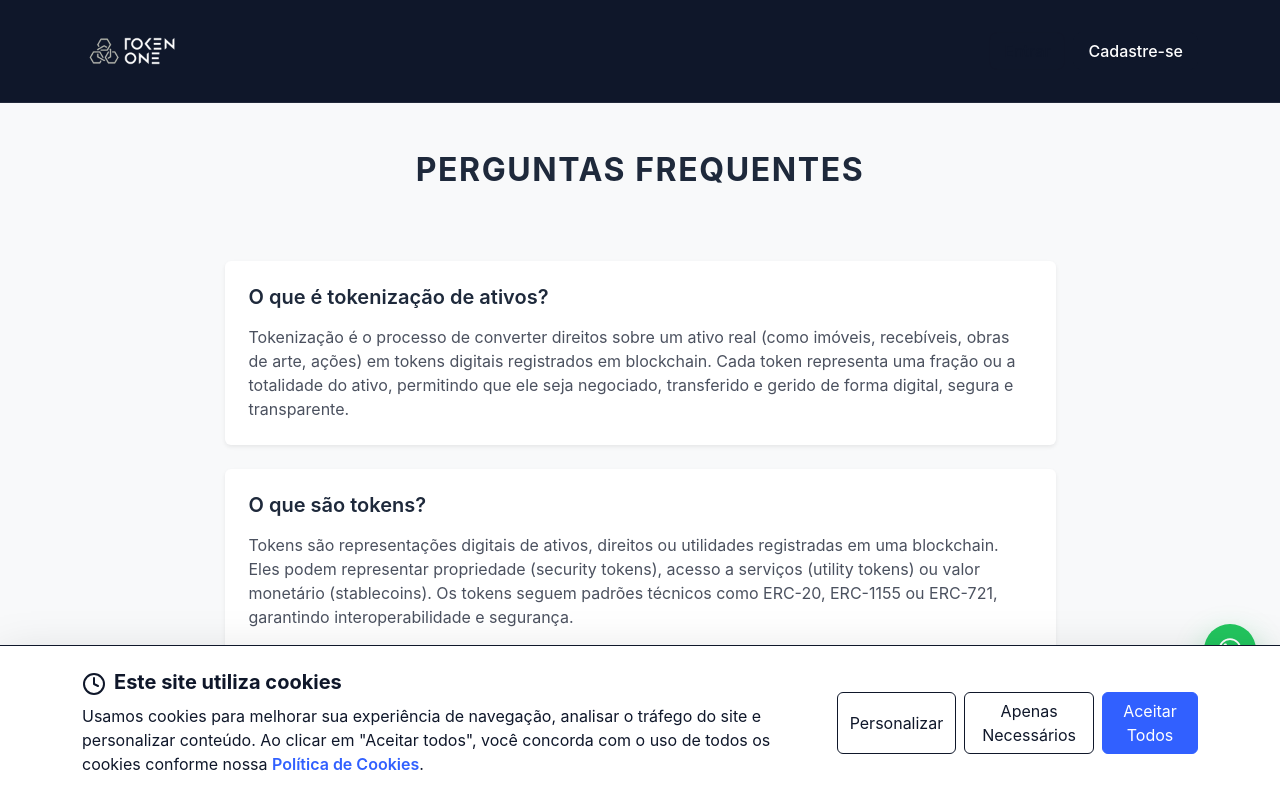
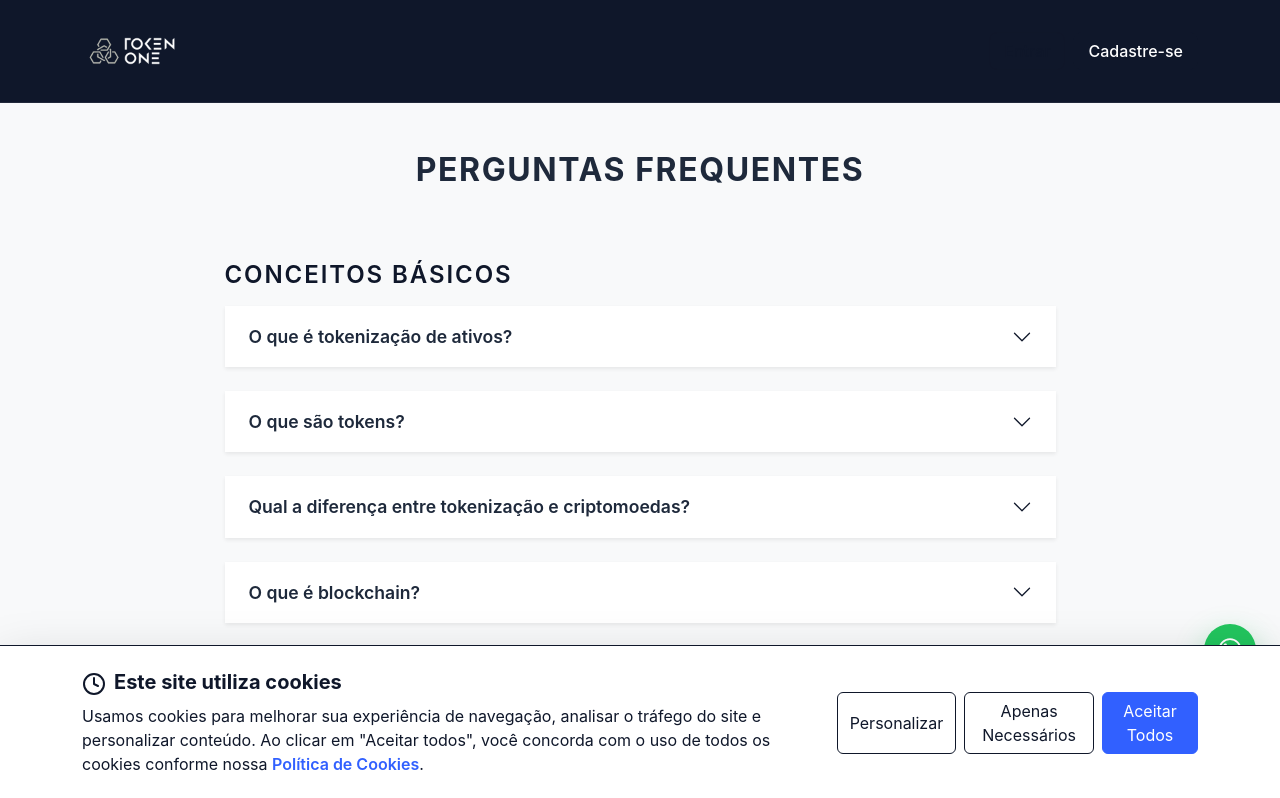
Before and after one commit to dgarcia-tokenone/site-tokenone, a Next.js app: page /faq in a window 1280 px wide. Shown: the top 798 px of the page. Built offline with nearby package versions, Linux system fonts and the light colour scheme.

Commit message:
corrige accordion

```diff
--- a/app/faq/page.tsx
+++ b/app/faq/page.tsx
@@ -1,6 +1,6 @@
 import type { Metadata } from "next";
 import { siteConfig } from "@/config/site";
-import type { FaqCategory } from "@/components/FaqAccordion";
+import FaqAccordion, { type FaqCategory } from "@/components/FaqAccordion";
 
 const pageTitle = "Perguntas Frequentes";
 const pageDescription = "Tire suas dúvidas sobre tokenização de ativos, blockchain, investimentos e a plataforma Token One.";
@@ -207,22 +207,7 @@ export default function FaqPage() {
           {/* Lista de perguntas */}
           <div className="row justify-content-center">
             <div className="col-lg-10 col-xl-9">
-              <div className="row g-4">
-                {faqs.map((category, categoryIndex) =>
-                  category.questions.map((faq, questionIndex) => (
-                    <div key={`faq-${categoryIndex}-${questionIndex}`} className="col-12">
-                      <article className="card border-0 shadow-sm h-100">
-                        <div className="card-body p-4">
-                          <h2 className="h5 fw-semibold mb-3" style={{ color: "#1e293b" }}>
-                            {faq.q}
-                          </h2>
-                          <p className="mb-0 text-muted">{faq.a}</p>
-                        </div>
-                      </article>
-                    </div>
-                  ))
-                )}
-              </div>
+              <FaqAccordion faqs={faqs} />
             </div>
           </div>
         </div>
--- a/components/FaqAccordion.tsx
+++ b/components/FaqAccordion.tsx
@@ -72,17 +72,29 @@ export default function FaqAccordion({ faqs }: FaqAccordionProps) {
 
   return (
     <div ref={accordionRef}>
-      {faqs.map((category, categoryIndex) => (
-        <div key={categoryIndex} className="mb-5">
+      {faqs.map((category, categoryIndex) => {
+        const accordionGroupId = `faq-category-${categoryIndex}`;
+        const headingId = `${accordionGroupId}-title`;
+
+        return (
+          <section key={accordionGroupId} className="mb-5" aria-labelledby={headingId}>
+            <h2
+              id={headingId}
+              className="h4 fw-semibold text-uppercase text-secondary mb-3"
+              style={{ letterSpacing: '0.08em' }}
+            >
+              {category.category}
+            </h2>
+
             {/* Accordion do Bootstrap */}
-          <div className="accordion accordion-flush" id={`faq-category-${categoryIndex}`}>
+            <div className="accordion accordion-flush" id={accordionGroupId}>
               {category.questions.map((faq, faqIndex) => {
                 const accordionId = `faq-${categoryIndex}-${faqIndex}`;
 
                 return (
                   <div
                     className="accordion-item bg-transparent border-0 mb-4"
-                  key={faqIndex}
+                    key={accordionId}
                   >
                     {/* Header com a pergunta */}
                     <h3 className="accordion-header" id={`heading-${accordionId}`}>
@@ -109,7 +121,7 @@ export default function FaqAccordion({ faqs }: FaqAccordionProps) {
                       id={`collapse-${accordionId}`}
                       className="accordion-collapse collapse"
                       aria-labelledby={`heading-${accordionId}`}
-                    data-bs-parent={`#faq-category-${categoryIndex}`}
+                      data-bs-parent={`#${accordionGroupId}`}
                     >
                       <div
                         className="accordion-body bg-white"
@@ -127,8 +139,9 @@ export default function FaqAccordion({ faqs }: FaqAccordionProps) {
                 );
               })}
             </div>
-        </div>
-      ))}
+          </section>
+        );
+      })}
     </div>
   );
 }
--- a/styles/bootstrap-custom.scss
+++ b/styles/bootstrap-custom.scss
@@ -27,6 +27,8 @@
 @import "bootstrap/scss/card";
 @import "bootstrap/scss/nav";
 @import "bootstrap/scss/navbar";
+@import "bootstrap/scss/transitions";
+@import "bootstrap/scss/accordion";
 
 // 4. Helpers
 @import "bootstrap/scss/helpers";
```
Lines whose indentation alone changed are shown as unchanged.
